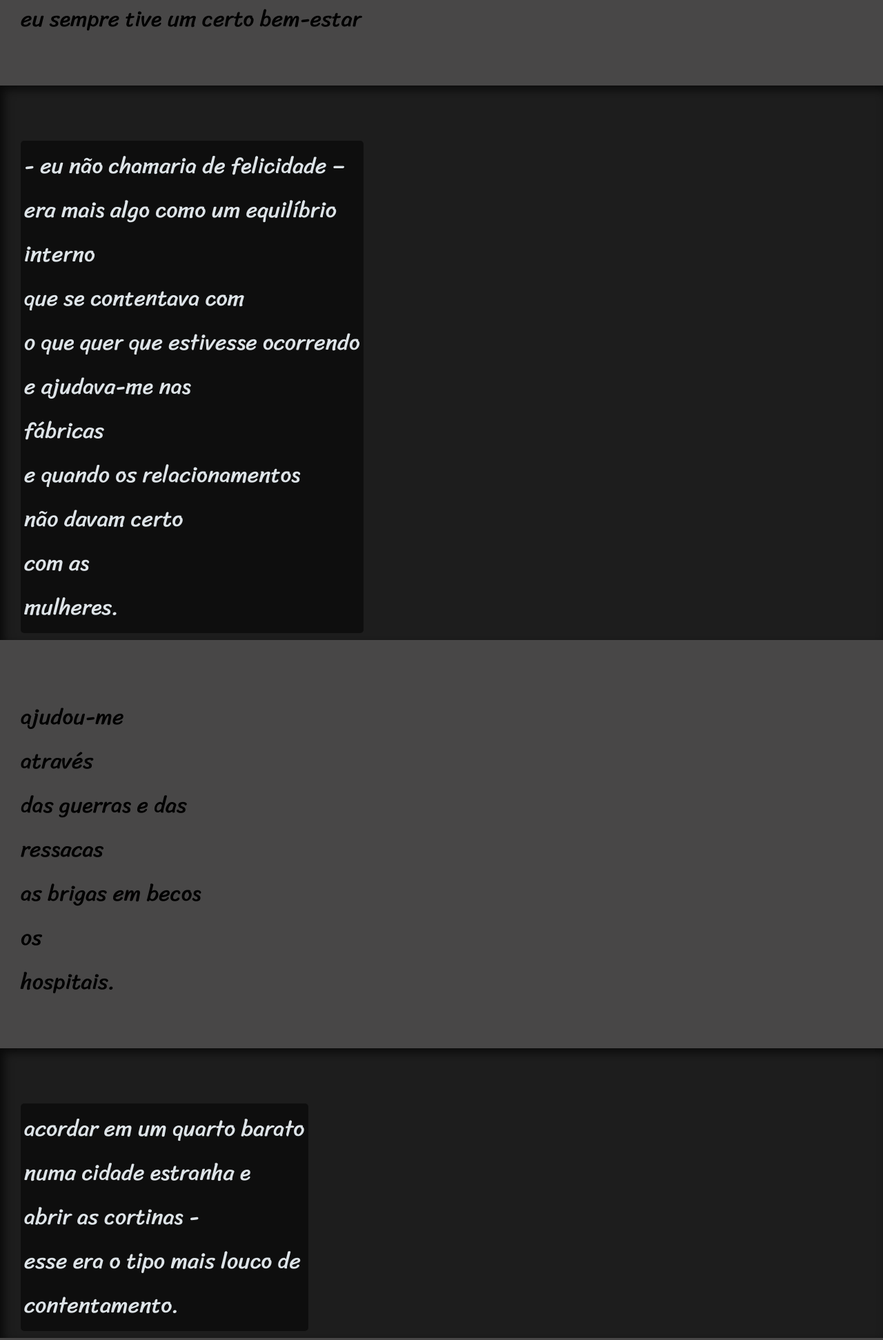
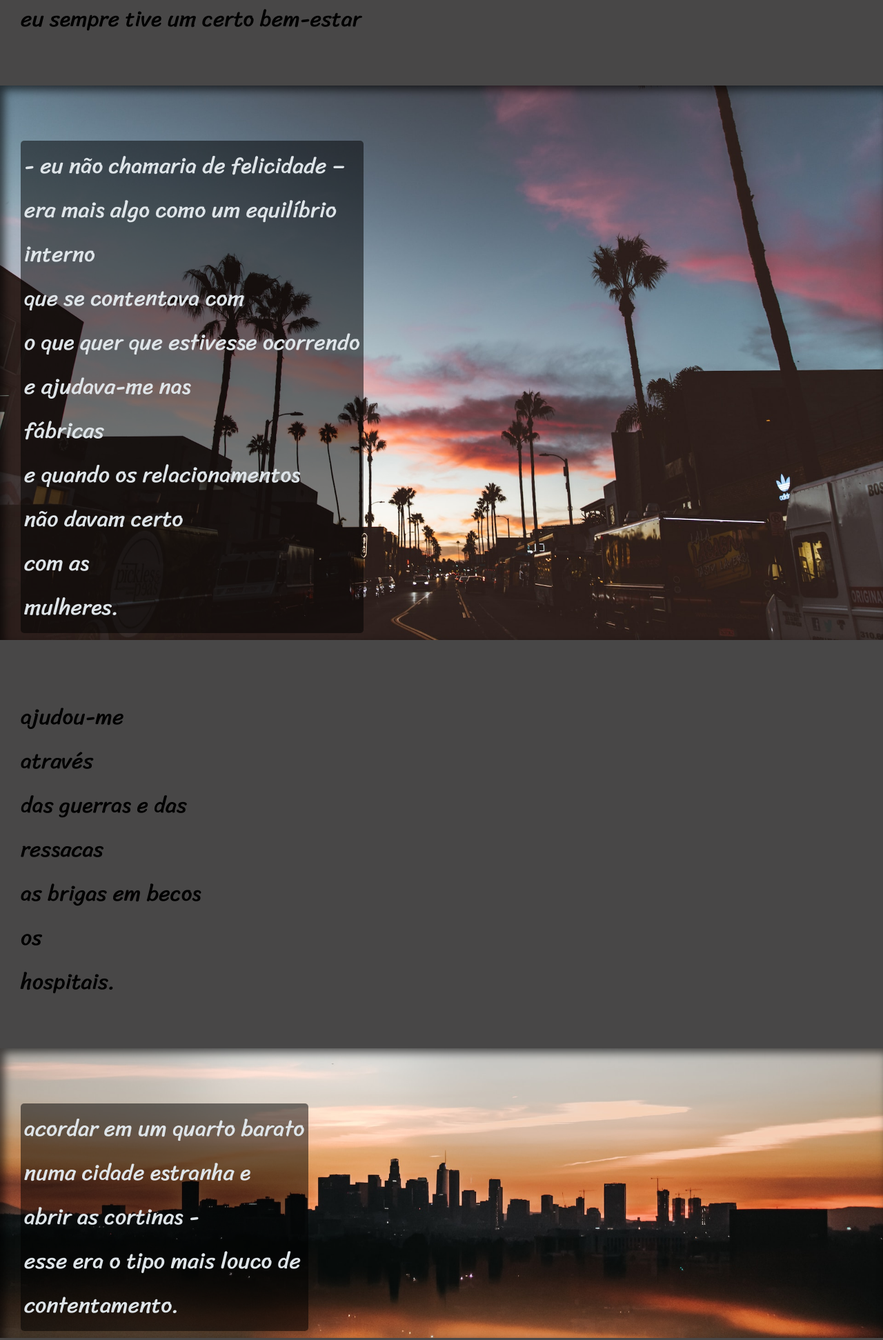
Before and after one commit to Cosmonautta/Poesia-Suja-de-LA, a plain HTML site: page index.html in a window 1280 px wide. Shown: the part 600-2543 px from the top of the page at 69% size. Drawn offline with Linux system fonts and the light colour scheme.

Commit message:
foto atualizada

```diff
--- a/style.css
+++ b/style.css
@@ -67,13 +67,13 @@ section.imagem > p{
     border-radius: 5px;
 }
 section#img1{
-    background-image: url(../Poema/imagens/img001.jpg);
+    background-image: url(../Poesia-Suja-de-LA/imagens/img001.jpg);
     background-position: right, center;
 
 }
 
 section#img2{
-    background-image: url(../Poema/imagens/img002.jpg);
+    background-image: url(../Poesia-Suja-de-LA/imagens/img002.jpg);
     background-position: right, center;
 }
 footer{
```
